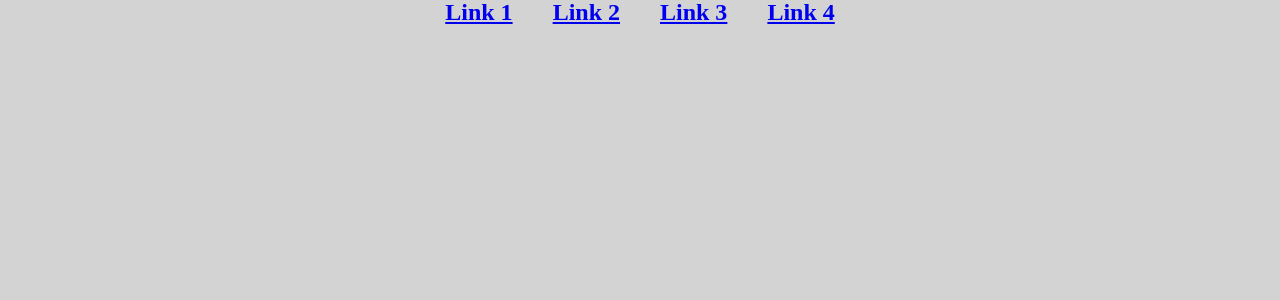
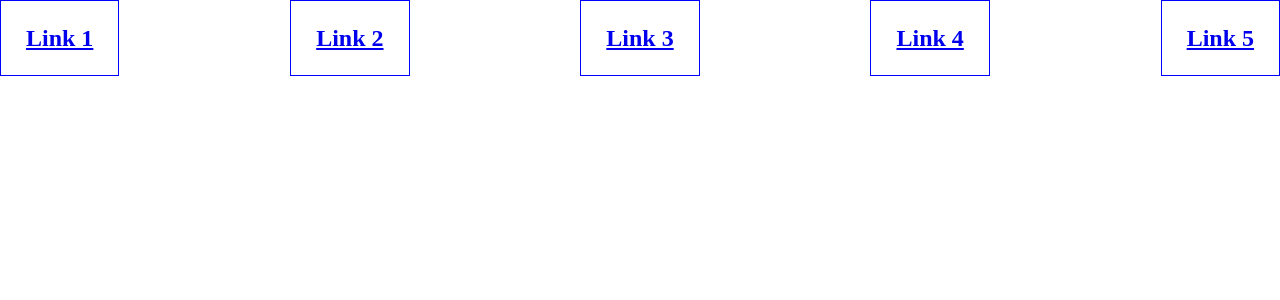
Before and after one commit to PatrykMansfeld/PatrykMansfeld_Portfolio, a React (Vite) app in the folder PatrykMansfeld_Portfolio/: page / in a window 1280 px wide. Shown: the top 300 px of the page. Built offline with nearby package versions, Linux system fonts and the light colour scheme.

Commit message:
Added styles

```diff
--- a/PatrykMansfeld_Portfolio/src/components/Navigation.jsx
+++ b/PatrykMansfeld_Portfolio/src/components/Navigation.jsx
@@ -1,7 +1,7 @@
 export default function Navigation() {
   return (
     <div>
-      <div>
+      <div className="NavigationBox">
         <ul className="NavigationList">
           <li className="NavigationListElement">
             <a href="#about">Link 1</a>
@@ -15,6 +15,9 @@ export default function Navigation() {
           <li className="NavigationListElement">
             <a href="#contact">Link 4</a>
           </li>
+          <li className="NavigationListElement">
+            <a href="#contact">Link 5</a>
+          </li>
         </ul>
       </div>
     </div>
--- /dev/null
+++ b/PatrykMansfeld_Portfolio/src/styles/Mixins/_Mixin.scss
@@ -0,0 +1,6 @@
+@mixin flexWrap($direction: direction) {
+  justify-content: space-between;
+  align-items: center;
+  display: flex;
+  flex-direction: $direction;
+}
--- a/PatrykMansfeld_Portfolio/src/styles/_Main.scss
+++ b/PatrykMansfeld_Portfolio/src/styles/_Main.scss
@@ -1,8 +1,4 @@
 @import "./components/_Navigation.scss";
 @import "./pages/_WelcomePage.scss";
-
+@import "./Mixins/_Mixin.scss";
 @import "./Reset.scss";
-
-* {
-    background-color: lightgrey
-}
--- a/PatrykMansfeld_Portfolio/src/styles/components/_Navigation.scss
+++ b/PatrykMansfeld_Portfolio/src/styles/components/_Navigation.scss
@@ -1,26 +1,14 @@
+@import "../Mixins/_Mixin.scss";
+
 .NavigationList {
-  display: flex;
-  justify-content: center;
-  align-items: center;
-  list-style: none;
-  margin: 0;
-  padding: 0;
-  position: relative;
-  z-index: 1;
-  @media (max-width: 768px) {
-    display: none;
-  }
+  @include flexWrap(row);
 }
 
 .NavigationListElement {
-  margin: 0 20px;
   font-size: 1.5rem;
   font-weight: 700;
   color: white;
   text-decoration: none;
-  cursor: pointer;
-  transition: color 0.3s;
-  &:hover {
-    color: blue;
-  }
+  border: 1px solid blue;
+  padding: 25px;
 }
```
Also changed, not shown: 1 other file (tests, documents, lock files or other folders).
